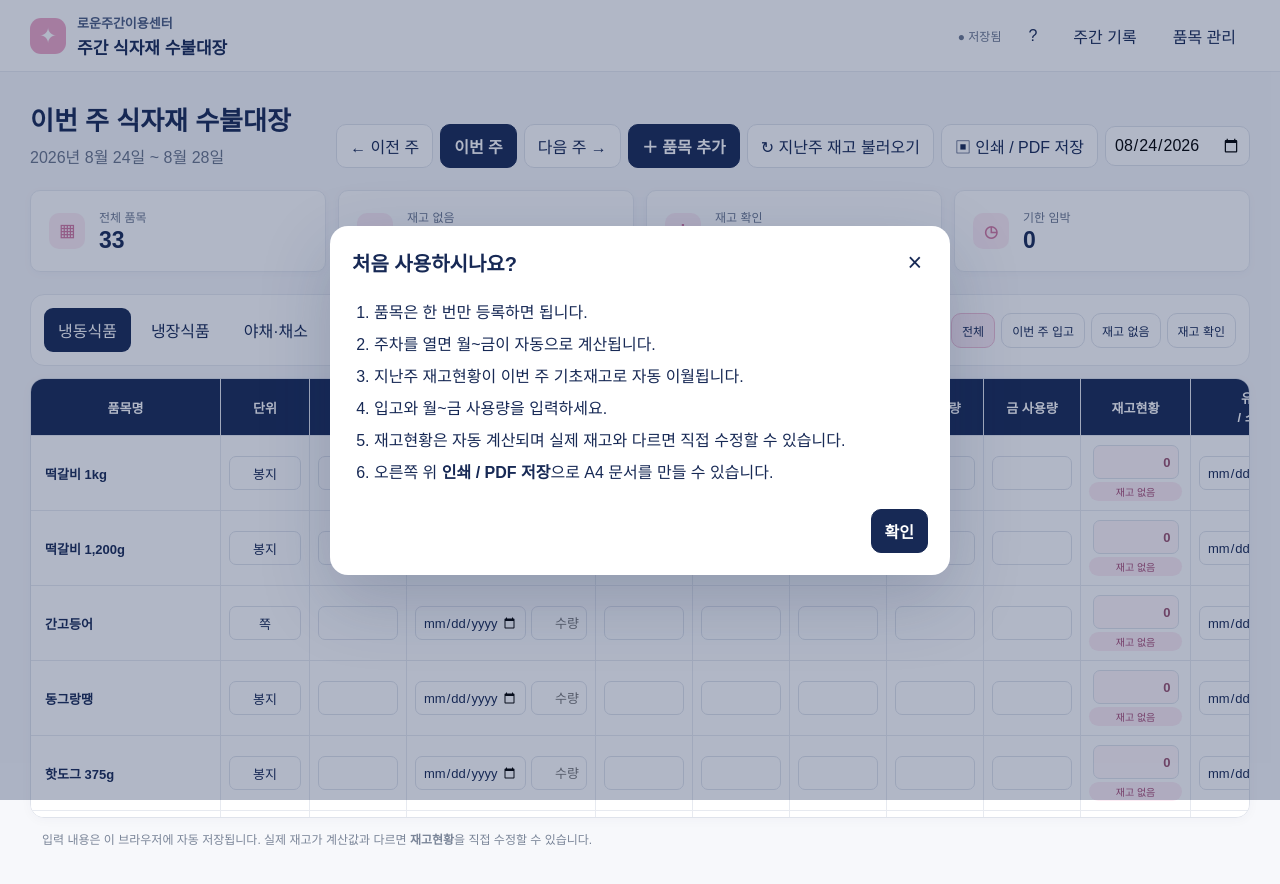
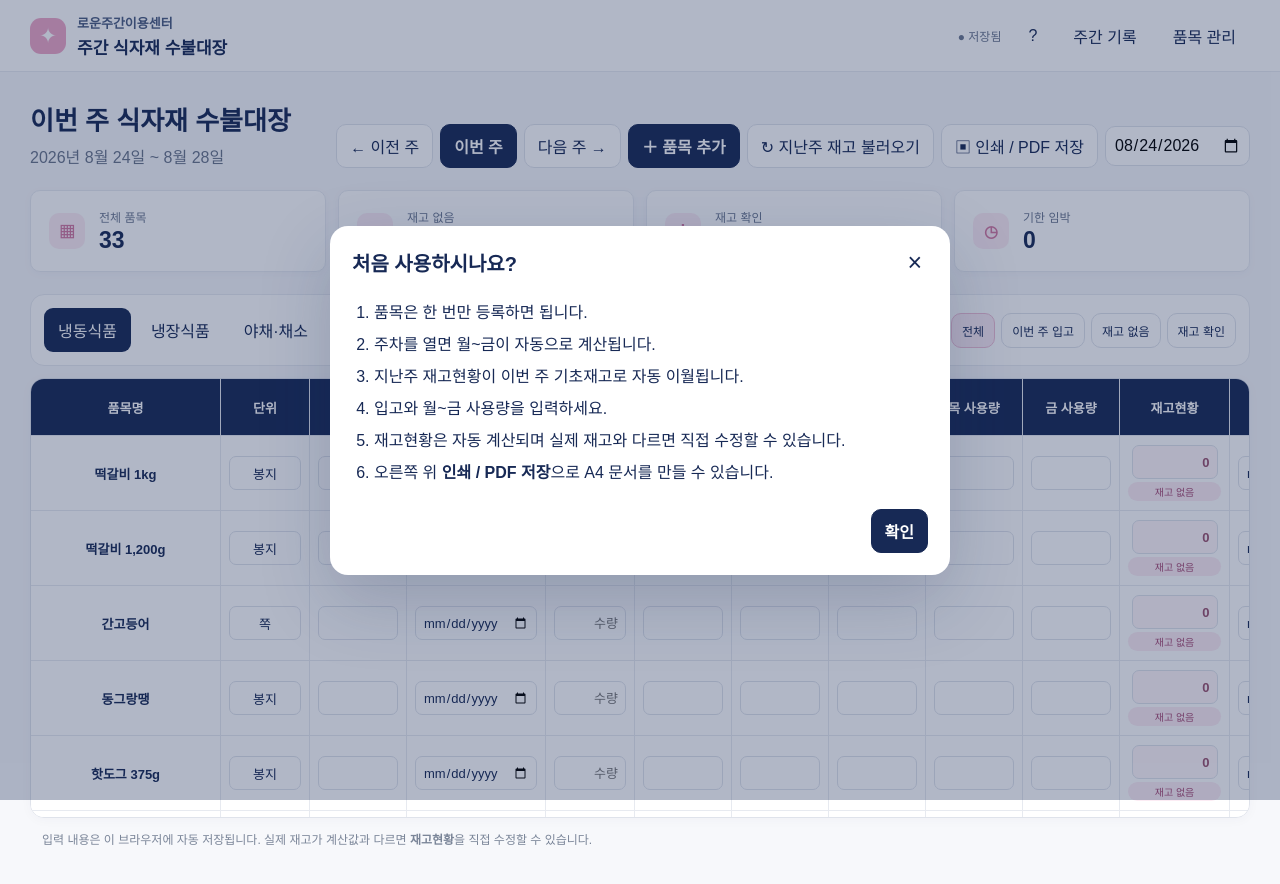
Before and after one commit to vhthdvhthd-lab/meal-check, a React (Vite) app: page / in a window 1280 px wide. Shown: the top 884 px of the page. Built offline with nearby package versions, Linux system fonts and the light colour scheme.

Commit message:
Add files via upload

```diff
--- a/src/main.jsx
+++ b/src/main.jsx
@@ -282,7 +282,7 @@ function Summary({title,value,icon,onClick}){return <button className="summary-c
 function InventoryTable({items,records,incoming,week,patchRecord,patchItem,getIncoming,totalIncoming,patchIncoming,expirationFor,expiryStatus,effectiveStock,onDelete}){
   return <div className="table-wrap"><table className="inventory">
     <thead><tr>
-      <th className="sticky-col item-col">품목명</th><th>단위</th><th>기초재고<br/>(전주이월)</th><th>입고일자<br/>입고수량</th>
+      <th className="sticky-col item-col">품목명</th><th>단위</th><th>기초재고<br/>(전주이월)</th><th>입고일자</th><th>입고수량</th>
       {DAY_LABELS.map(d=><th key={d}>{d} 사용량</th>)}<th>재고현황</th><th>유통기한<br/>/ 소비기한</th><th>보관방법</th><th>비고</th><th className="delete-col">삭제</th>
     </tr></thead>
     <tbody>{items.map(item=>{
@@ -292,7 +292,8 @@ function InventoryTable({items,records,incoming,week,patchRecord,patchItem,getIn
         <td className="sticky-col item-name"><b>{item.name}</b>{ins.length>0&&<span className="mini-badge">입고 {ins.length}건</span>}</td>
         <td><input className="unit-input" value={item.unit||""} placeholder="단위" onChange={e=>patchItem(item.id,{unit:e.target.value})}/></td>
         <td><input className="num" value={r.opening_stock??""} onChange={e=>patchRecord(item.id,{opening_stock:e.target.value})}/></td>
-        <td className="incoming-cell"><div className={`incoming-direct ${ins[0]?.quantity&&!ins[0]?.incoming_date?"date-required":""}`}><input className="screen-date" aria-label={`${item.name} 입고일자`} title={ins[0]?.quantity&&!ins[0]?.incoming_date?"입고일자를 입력하세요":"입고일자"} type="date" required value={ins[0]?.incoming_date||""} onChange={e=>patchIncoming(item.id,{incoming_date:e.target.value})}/><span className="print-date">{ins[0]?.incoming_date?fmtDate(ins[0].incoming_date):""}</span><input aria-label={`${item.name} 입고수량`} className="incoming-qty" value={ins[0]?.quantity||""} placeholder="수량" onChange={e=>patchIncoming(item.id,{quantity:e.target.value})}/></div></td>
+        <td className={`incoming-date-cell ${ins[0]?.quantity&&!ins[0]?.incoming_date?"date-required":""}`}><input className="screen-date" aria-label={`${item.name} 입고일자`} title={ins[0]?.quantity&&!ins[0]?.incoming_date?"입고일자를 입력하세요":"입고일자"} type="date" required value={ins[0]?.incoming_date||""} onChange={e=>patchIncoming(item.id,{incoming_date:e.target.value})}/><span className="print-date">{ins[0]?.incoming_date?fmtDate(ins[0].incoming_date):""}</span></td>
+        <td className="incoming-qty-cell"><input aria-label={`${item.name} 입고수량`} className="incoming-qty" value={ins[0]?.quantity||""} placeholder="수량" onChange={e=>patchIncoming(item.id,{quantity:e.target.value})}/></td>
         {DAYS.map(d=><td key={d}><input className="num" value={r[d+"_usage"]??""} onChange={e=>patchRecord(item.id,{[d+"_usage"]:e.target.value})}/></td>)}
         <td className="stock-cell"><input className={`stock ${numeric(st)<0?"negative":numeric(st)===0?"zero":""}`} value={r.manual_stock!==""&&r.manual_stock!=null?r.manual_stock:(st==null?"직접 확인":displayNum(st))}
           onChange={e=>patchRecord(item.id,{manual_stock:e.target.value})}/>
--- a/src/styles.css
+++ b/src/styles.css
@@ -104,3 +104,16 @@
   .incoming-direct{grid-template-columns:1.35fr .65fr!important;align-items:center}
   .inventory input,.inventory select{color:#000!important;-webkit-text-fill-color:#000!important;opacity:1!important}
 }
+
+.item-name{text-align:center!important;padding-left:8px!important;padding-right:8px!important}
+.incoming-date-cell{min-width:128px}
+.incoming-date-cell .screen-date{width:122px}
+.incoming-date-cell.date-required .screen-date{border-color:#d65a69;background:#fff5f6}
+.incoming-qty-cell{min-width:82px}
+.incoming-qty{width:72px!important}
+
+@media print{
+  .item-name{text-align:center!important;padding-left:2px!important;padding-right:2px!important}
+  .incoming-date-cell,.incoming-qty-cell{min-width:0!important}
+  .incoming-qty{width:100%!important;text-align:center!important}
+}
```
